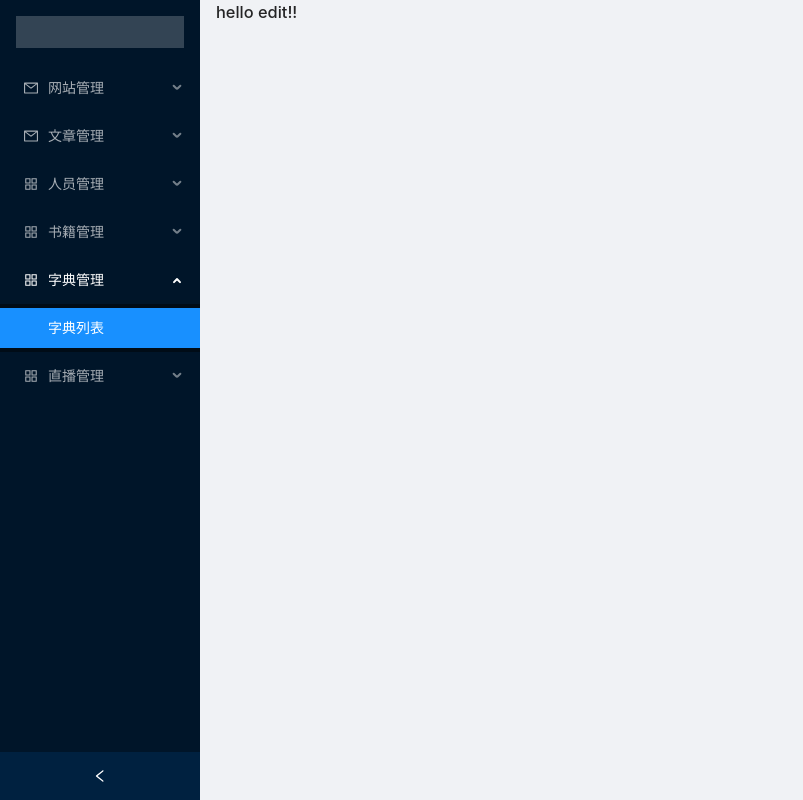
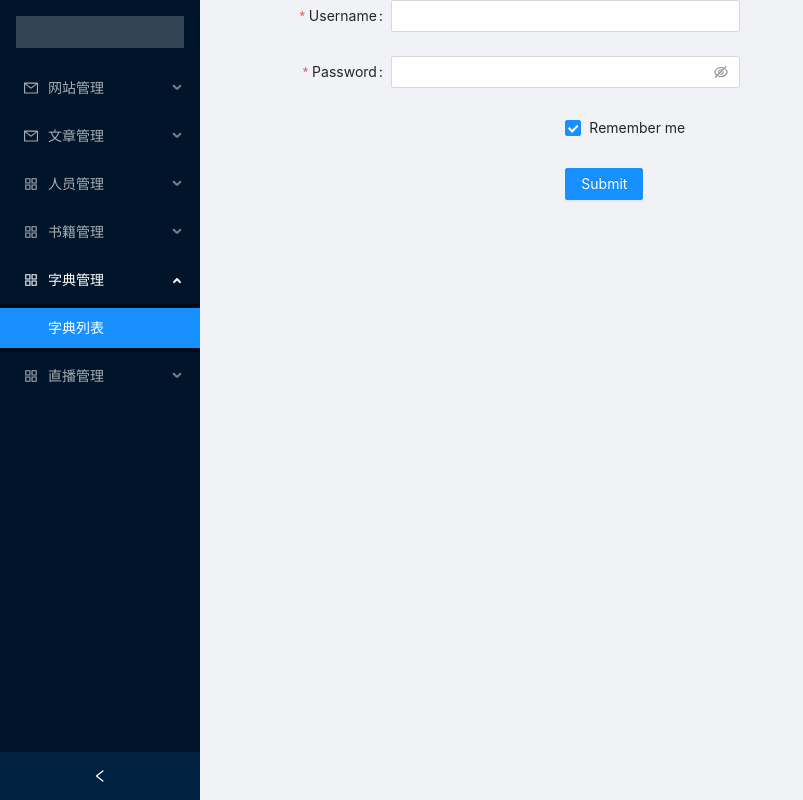
Before and after one commit to yuanpeizhou/blog_admin, a React (Create React App) app: page /article/insert in a window 1280 px wide. Shown: the whole page, without its empty margins (0-803 px from the left). Built offline with nearby package versions, Linux system fonts and the light colour scheme; what video.js would draw is missing.

Commit message:
feat: 文章编辑部分功能

```diff
--- a/src/components/pages/Article/edit.jsx
+++ b/src/components/pages/Article/edit.jsx
@@ -1,10 +1,59 @@
 import React from "react";
+import { Form, Input, Button, Checkbox } from 'antd';
 
 export default class ArticleEdit extends React.Component {
+  constructor(props) {
+    super(props);
+    this.onFinish = this.onFinish.bind(this);
+    this.onFinishFailed = this.onFinishFailed.bind(this);
+  }
+  onFinish = (values) => {
+    console.log('Success:', values);
+  };
 
+  onFinishFailed = (errorInfo) => {
+    console.log('Failed:', errorInfo);
+  };
   render() {
     return (
-        <h1>hello edit!!</h1>
+      <div className="form_box">
+        <Form
+          name="basic"
+          labelCol={{ span: 4 }}
+          wrapperCol={{ span: 8 }}
+          initialValues={{ remember: true }}
+          onFinish={this.onFinish}
+          onFinishFailed={this.onFinishFailed}
+          autoComplete="off"
+          className="article_form"
+        >
+          <Form.Item
+            label="Username"
+            name="username"
+            rules={[{ required: true, message: 'Please input your username!' }]}
+          >
+            <Input />
+          </Form.Item>
+
+          <Form.Item
+            label="Password"
+            name="password"
+            rules={[{ required: true, message: 'Please input your password!' }]}
+          >
+            <Input.Password />
+          </Form.Item>
+
+          <Form.Item name="remember" valuePropName="checked" wrapperCol={{ offset: 8, span: 16 }}>
+            <Checkbox>Remember me</Checkbox>
+          </Form.Item>
+
+          <Form.Item wrapperCol={{ offset: 8, span: 16 }}>
+            <Button type="primary" htmlType="submit">
+              Submit
+            </Button>
+          </Form.Item>
+        </Form>
+      </div>
     );
   }
 };
--- /dev/null
+++ b/src/components/pages/Article/index.css
@@ -0,0 +1,9 @@
+.form_box{
+    margin: 50px 80px;
+    background: #fff;
+    /* height: 300px; */
+}
+
+.article_form{
+    padding: 80px 50px !important;
+}
--- a/src/components/pages/Article/index.jsx
+++ b/src/components/pages/Article/index.jsx
@@ -97,7 +97,8 @@
   }
   /*编辑数据*/
   handleEdit(id) {
-    alert(id)
+    // alert(id)
+    this.props.history.push({ pathname: '/article/insert' })
   }
   /*删除数据*/
   handleDelete(id) {
--- a/src/index.css
+++ b/src/index.css
@@ -35,4 +35,6 @@
   flex-wrap: wrap;
   display: -webkit-flex;
 }
-@import './components/ActionButton/index.css'
+
+@import './components/pages/Article/index.css';
+@import './components/ActionButton/index.css';
```
